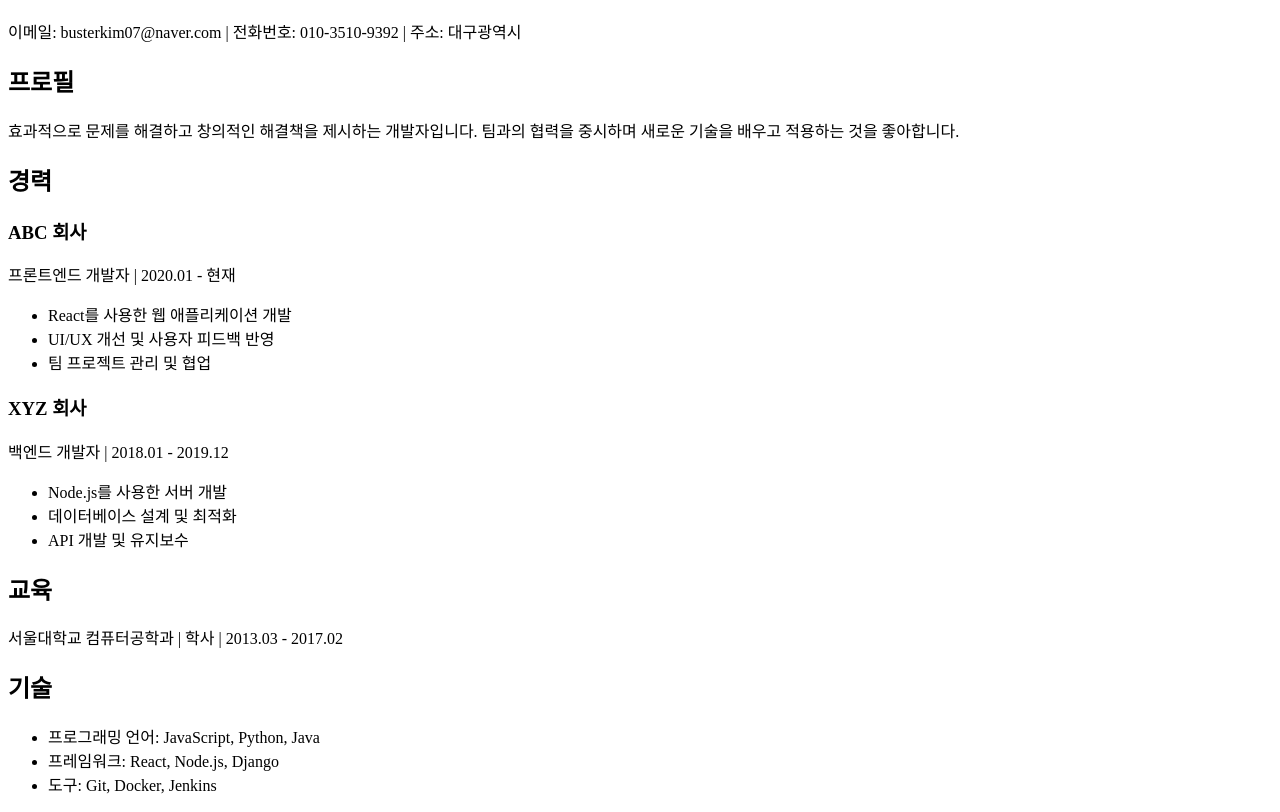
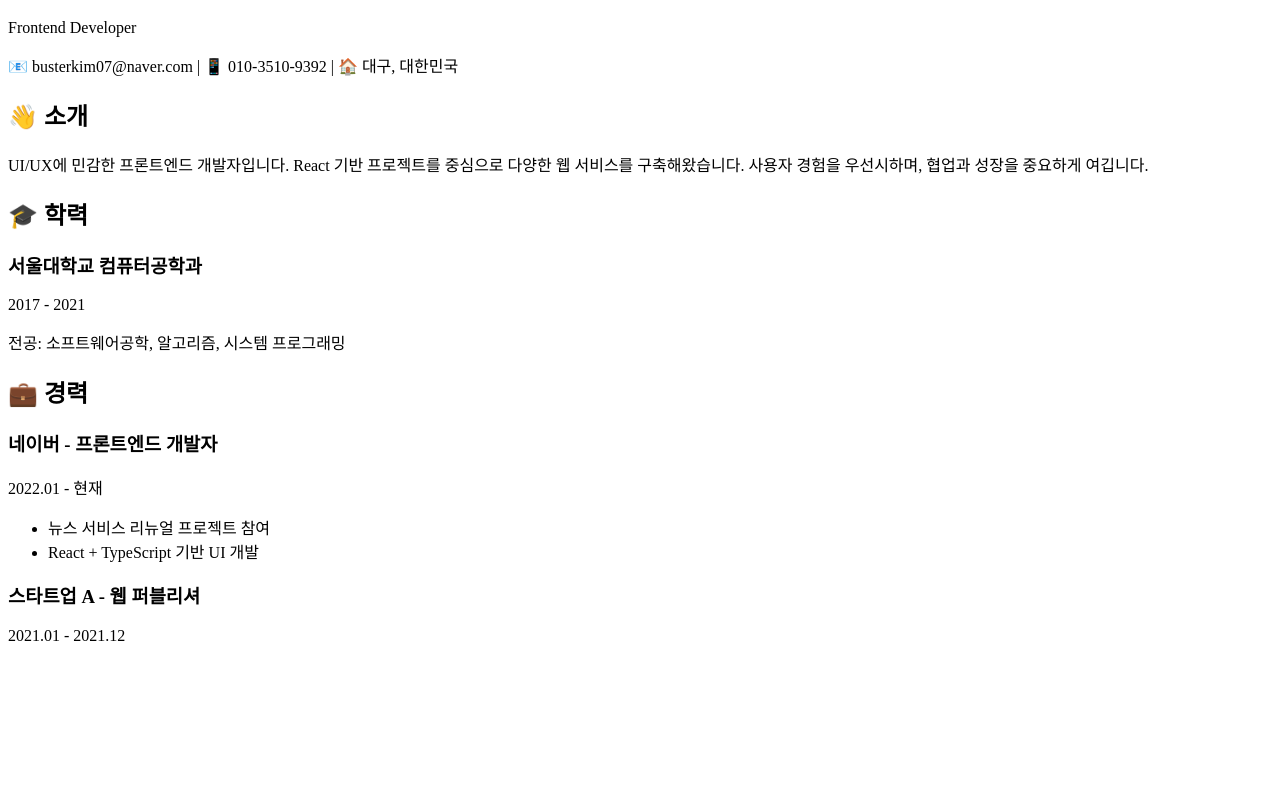
Before and after one commit to seonghuyn/seonghuyn.github.io, a plain HTML site: page index.html in a window 1280 px wide. Shown: the part 70-882 px from the top of the page. After the commit the page ends 800 px from the top, so only its background shows below. Drawn offline with Linux system fonts and the light colour scheme.

Commit message:
Update index.html

```diff
--- a/index.html
+++ b/index.html
@@ -1,54 +1,48 @@
 <!DOCTYPE html>
 <html lang="ko">
 <head>
-    <meta charset="UTF-8">
-    <meta name="viewport" content="width=device-width, initial-scale=1.0">
-    <title>이력서</title>
-    <link rel="stylesheet" href="styles2.css">
+  <meta charset="UTF-8" />
+  <meta name="viewport" content="width=device-width, initial-scale=1.0" />
+  <title>김승현 이력서</title>
+  <link rel="stylesheet" href="style.css" />
+  <link href="https://fonts.googleapis.com/css2?family=Montserrat:wght@400;600;800&display=swap" rel="stylesheet">
 </head>
 <body>
-<div class="resume">
+  <div class="container">
     <header>
-        <h1>김승현</h1>
-        <p>이메일: busterkim07@naver.com | 전화번호: 010-3510-9392 | 주소: 대구광역시</p>
+      <h1>김승현</h1>
+      <p class="title">Frontend Developer</p>
+      <p class="contact">📧 busterkim07@naver.com | 📱 010-3510-9392 | 🏠 대구, 대한민국</p>
     </header>
-    <section>
-        <h2>프로필</h2>
-        <p>효과적으로 문제를 해결하고 창의적인 해결책을 제시하는 개발자입니다. 팀과의 협력을 중시하며 새로운 기술을 배우고 적용하는 것을 좋아합니다.</p>
+
+    <section class="section">
+      <h2>👋 소개</h2>
+      <p>
+        UI/UX에 민감한 프론트엔드 개발자입니다. React 기반 프로젝트를 중심으로 다양한 웹 서비스를 구축해왔습니다.
+        사용자 경험을 우선시하며, 협업과 성장을 중요하게 여깁니다.
+      </p>
     </section>
-    <section>
-        <h2>경력</h2>
-        <div class="job">
-            <h3>ABC 회사</h3>
-            <p>프론트엔드 개발자 | 2020.01 - 현재</p>
-            <ul>
-                <li>React를 사용한 웹 애플리케이션 개발</li>
-                <li>UI/UX 개선 및 사용자 피드백 반영</li>
-                <li>팀 프로젝트 관리 및 협업</li>
-            </ul>
-        </div>
-        <div class="job">
-            <h3>XYZ 회사</h3>
-            <p>백엔드 개발자 | 2018.01 - 2019.12</p>
-            <ul>
-                <li>Node.js를 사용한 서버 개발</li>
-                <li>데이터베이스 설계 및 최적화</li>
-                <li>API 개발 및 유지보수</li>
-            </ul>
-        </div>
+
+    <section class="section">
+      <h2>🎓 학력</h2>
+      <div class="card">
+        <h3>서울대학교 컴퓨터공학과</h3>
+        <p>2017 - 2021</p>
+        <p>전공: 소프트웨어공학, 알고리즘, 시스템 프로그래밍</p>
+      </div>
     </section>
-    <section>
-        <h2>교육</h2>
-        <p>서울대학교 컴퓨터공학과 | 학사 | 2013.03 - 2017.02</p>
-    </section>
-    <section>
-        <h2>기술</h2>
+
+    <section class="section">
+      <h2>💼 경력</h2>
+      <div class="card">
+        <h3>네이버 - 프론트엔드 개발자</h3>
+        <p>2022.01 - 현재</p>
         <ul>
-            <li>프로그래밍 언어: JavaScript, Python, Java</li>
-            <li>프레임워크: React, Node.js, Django</li>
-            <li>도구: Git, Docker, Jenkins</li>
+          <li>뉴스 서비스 리뉴얼 프로젝트 참여</li>
+          <li>React + TypeScript 기반 UI 개발</li>
         </ul>
-    </section>
-</div>
-</body>
-</html>
+      </div>
+      <div class="card">
+        <h3>스타트업 A - 웹 퍼블리셔</h3>
+        <p>2021.01 - 2021.12</p>
+        <ul>
```
